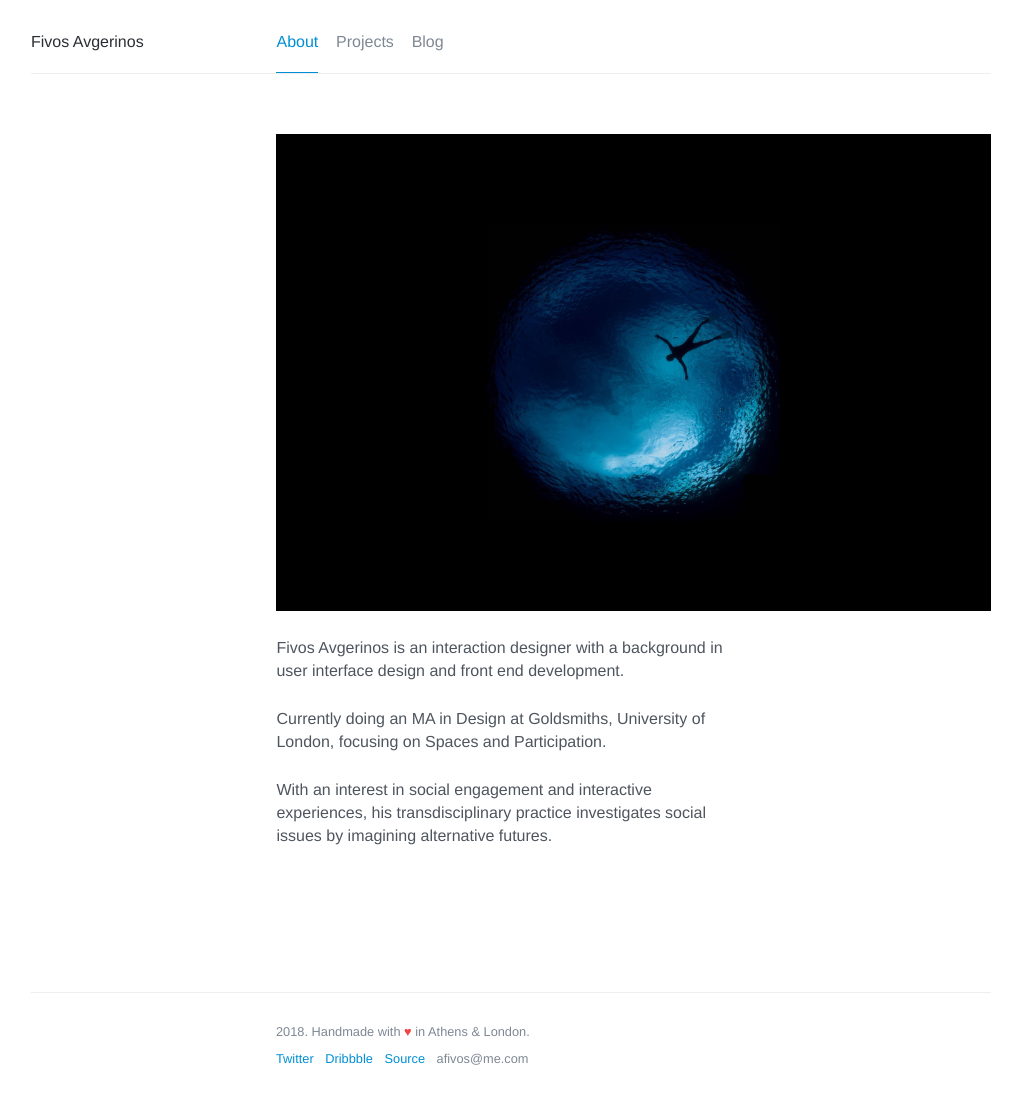
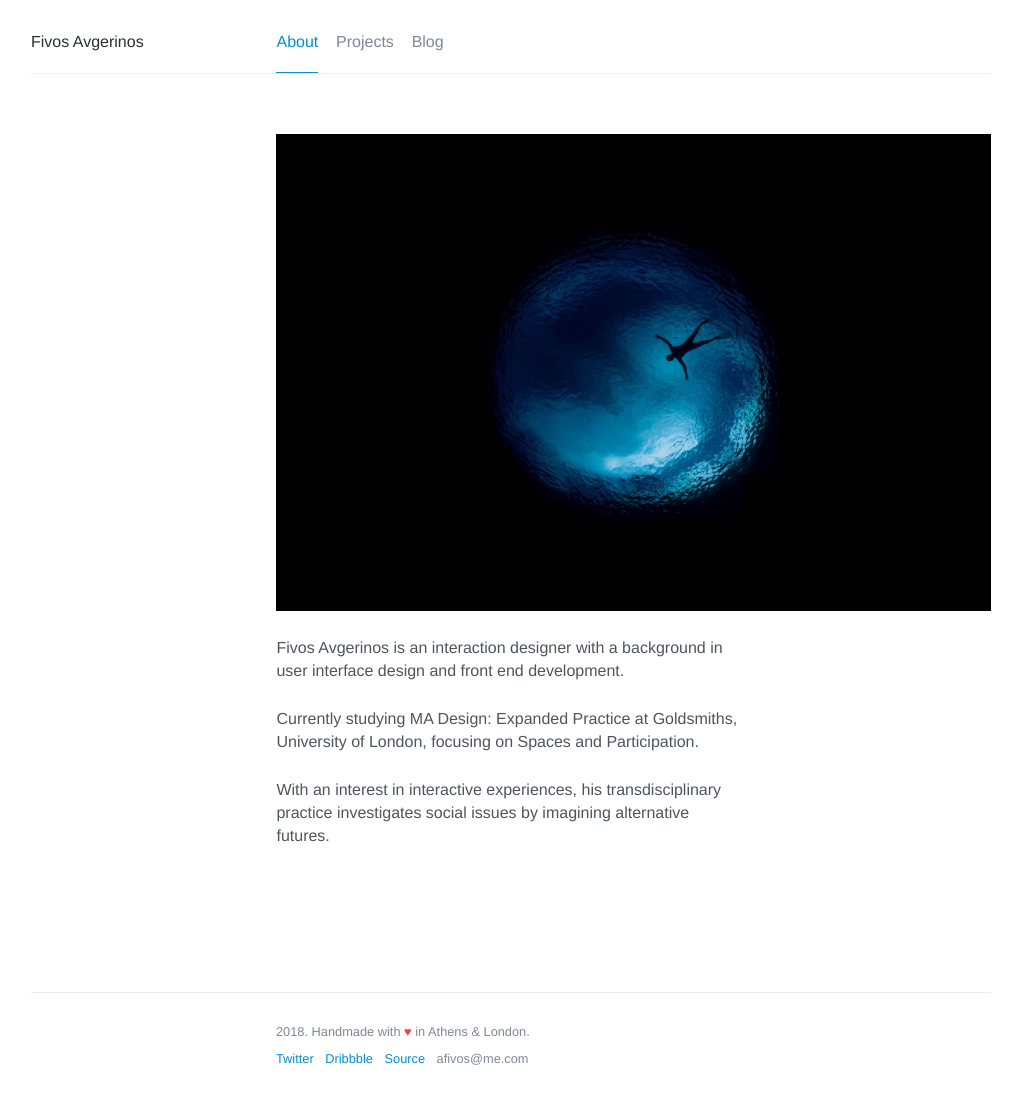
Before and after one commit to afivos/afivos.com, a Jekyll site: the page built from index.md, in a window 1280 px wide. Shown: the whole page, without its empty margins (129-1151 px from the left). Built offline with Jekyll 4.4.1, drawn with Linux system fonts in a browser that asks for light colours; nearby versions of some CDN libraries; comment, search, counter and statistics services are not loaded.

Commit message:
Update text

```diff
--- a/index.md
+++ b/index.md
@@ -9,6 +9,6 @@ title: About
 
 Fivos Avgerinos is an interaction designer with a background in user interface design and front end development.
 
-Currently doing an MA in Design at Goldsmiths, University of London, focusing on Spaces and Participation.
+Currently studying MA Design: Expanded Practice at Goldsmiths, University of London, focusing on Spaces and Participation.
 
-With an interest in social engagement and interactive experiences, his transdisciplinary practice investigates social issues by imagining alternative futures.
+With an interest in interactive experiences, his transdisciplinary practice investigates social issues by imagining alternative futures.
```
